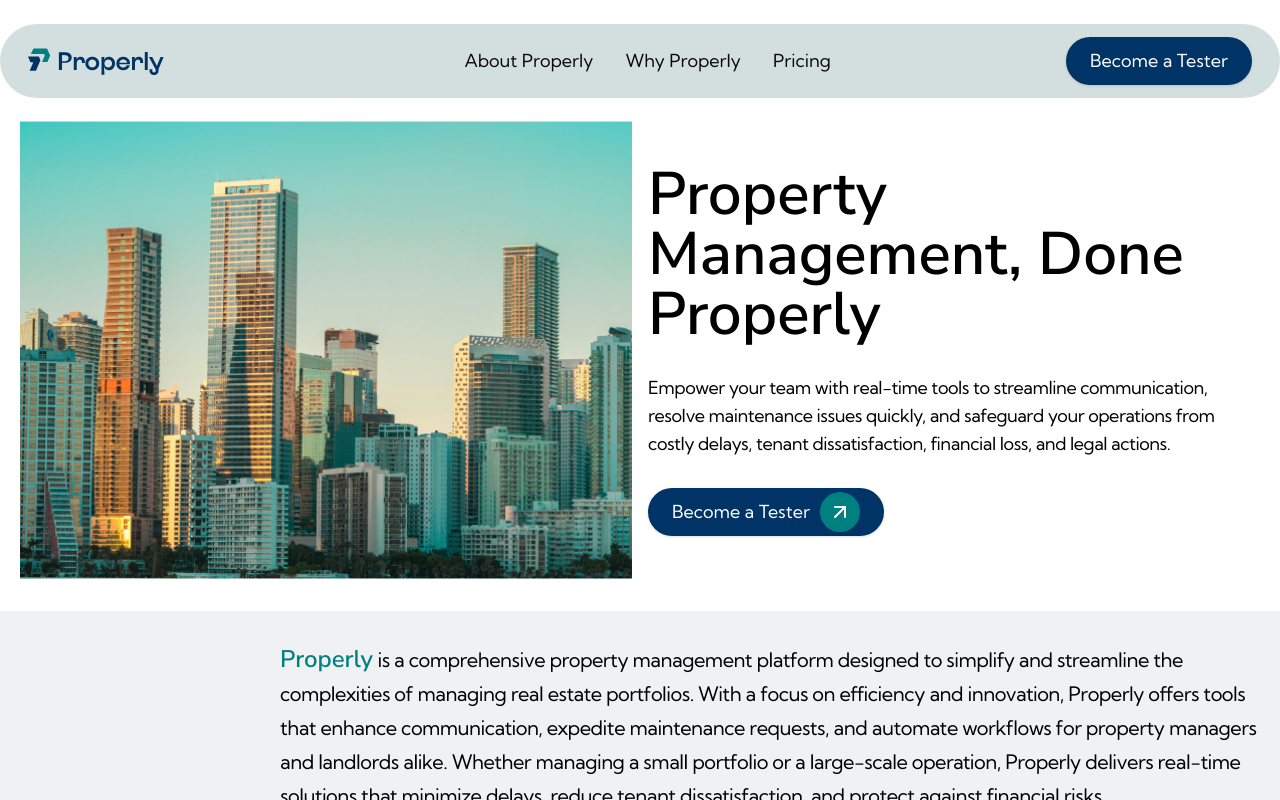
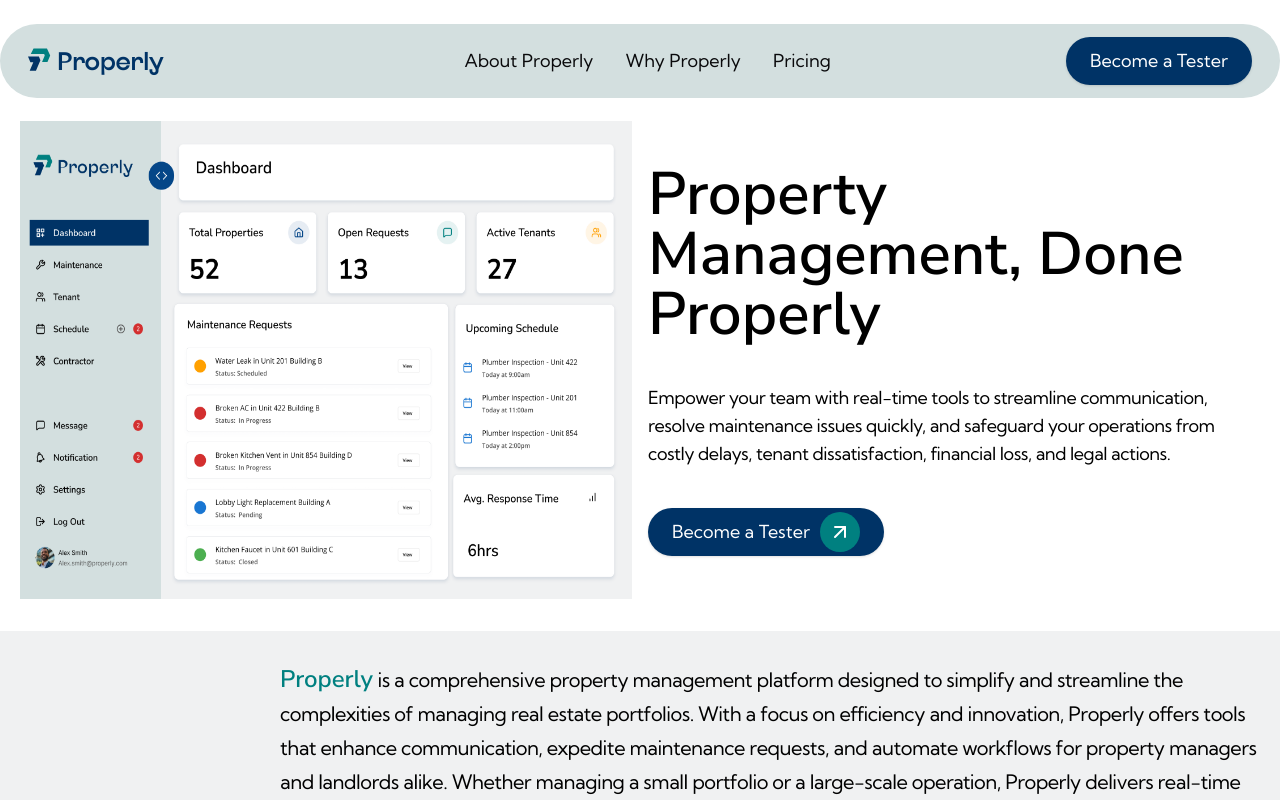
Before and after one commit to CondoMGT/Properly, a Next.js app: page / in a window 1280 px wide. Shown: the top 800 px of the page. Built offline with nearby package versions, Linux system fonts and the light colour scheme.

Commit message:
Change landing page image

```diff
--- a/components/landing-page/hero.tsx
+++ b/components/landing-page/hero.tsx
@@ -7,7 +7,7 @@
 export const Hero = () => {
   return (
     <div className="w-full max-w-[1272px] mx-auto pt-[23px] flex flex-col-reverse lg:flex-row-reverse items-stretch gap-4 px-4">
-      <div className="w-full lg:w-1/2 py-[43px] max-[560px]:pr-6 flex flex-col justify-center gap-[30px]">
+      <div className="w-full lg:w-1/2 py-[43px] max-[560px]:pr-6 flex flex-col justify-center gap-10">
         <div className="font-nunito text-black text-5xl text-[52px] md:text-6xl font-semibold leading-[72px]">
           Property Management, Done Properly
         </div>
@@ -25,16 +25,18 @@
       </div>
 
       {/* IMAGE */}
-      <div className="relative w-full lg:w-1/2 h-[50vh] lg:h-auto">
+      <div className="relative w-full lg:w-1/2 h-[30vh] sm:h-[40vh] md:h-[50vh] lg:h-auto">
+        <div className="absolute inset-0 w-full h-full">
           <Image
-          src="/leohoho.png"
+            src="/pm-dashboard.png"
             alt="Hero"
             fill
             priority
-          className="object-cover"
+            className="object-contain md:object-fill"
             sizes="(max-width: 768px) 100vw, (min-width: 769px) 50vw"
           />
         </div>
       </div>
+    </div>
   );
 };
```
Also changed, not shown: public/pm-dashboard.png (added). Lines whose indentation alone changed are shown as unchanged.
